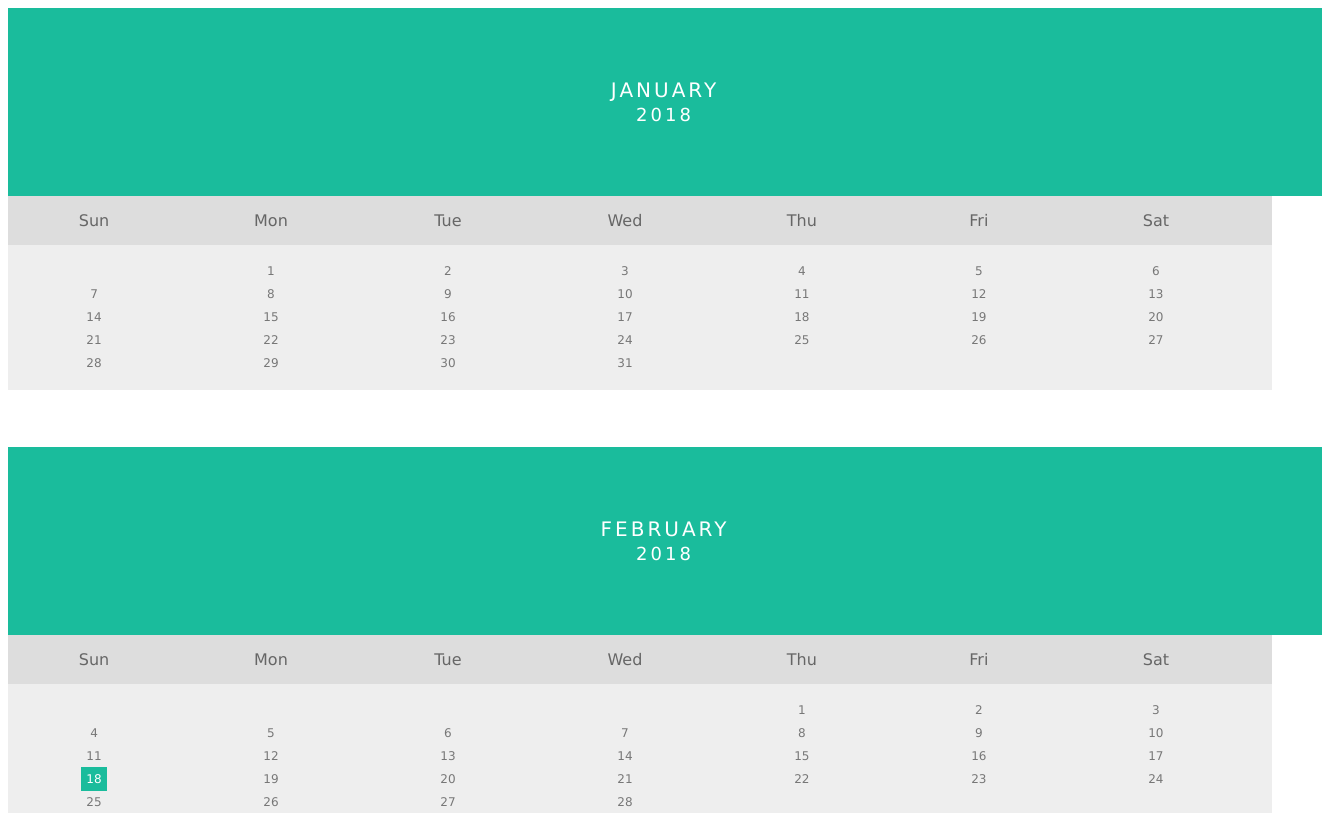
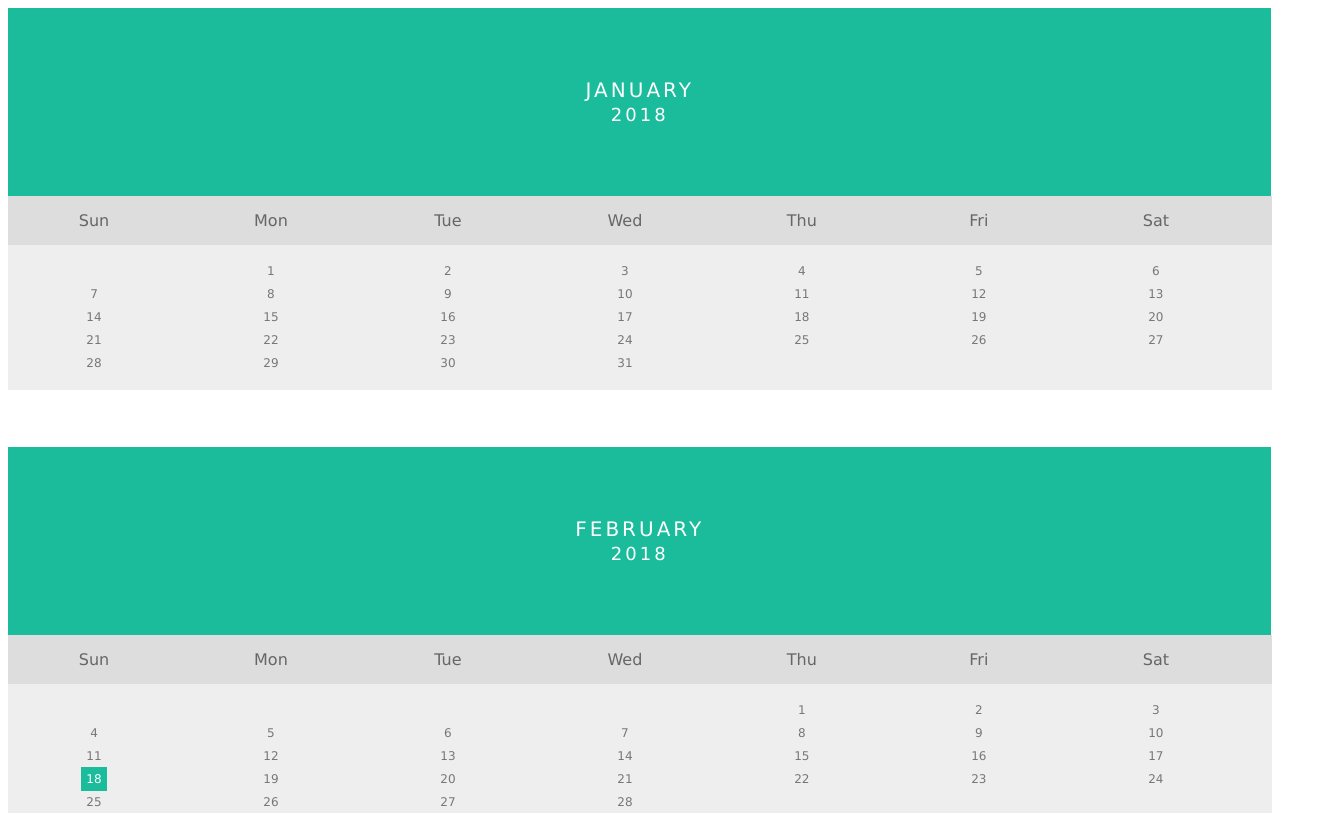
Before and after one commit to serenac20/Blueprint-Hackathon-Team, a plain HTML site: page index.html in a window 1280 px wide. Shown: the top 813 px of the page, 1322 px wide, since content can reach past the window. Drawn offline with Linux system fonts and the light colour scheme.

Commit message:
Add files via upload

```diff
--- a/style.css
+++ b/style.css
@@ -4,7 +4,7 @@ body {font-family: Verdana, sans-serif;}
 /* Month header */
 .month {
     padding: 70px 25px;
-    width: 100%;
+    width: 96%;
     background: #1abc9c;
     text-align: center;
 }
@@ -39,6 +39,7 @@ body {font-family: Verdana, sans-serif;}
     margin: 0;
     padding: 15px 0;
     background-color:#ddd;
+    width: 100%;
 }
 
 .weekdays li {
```
